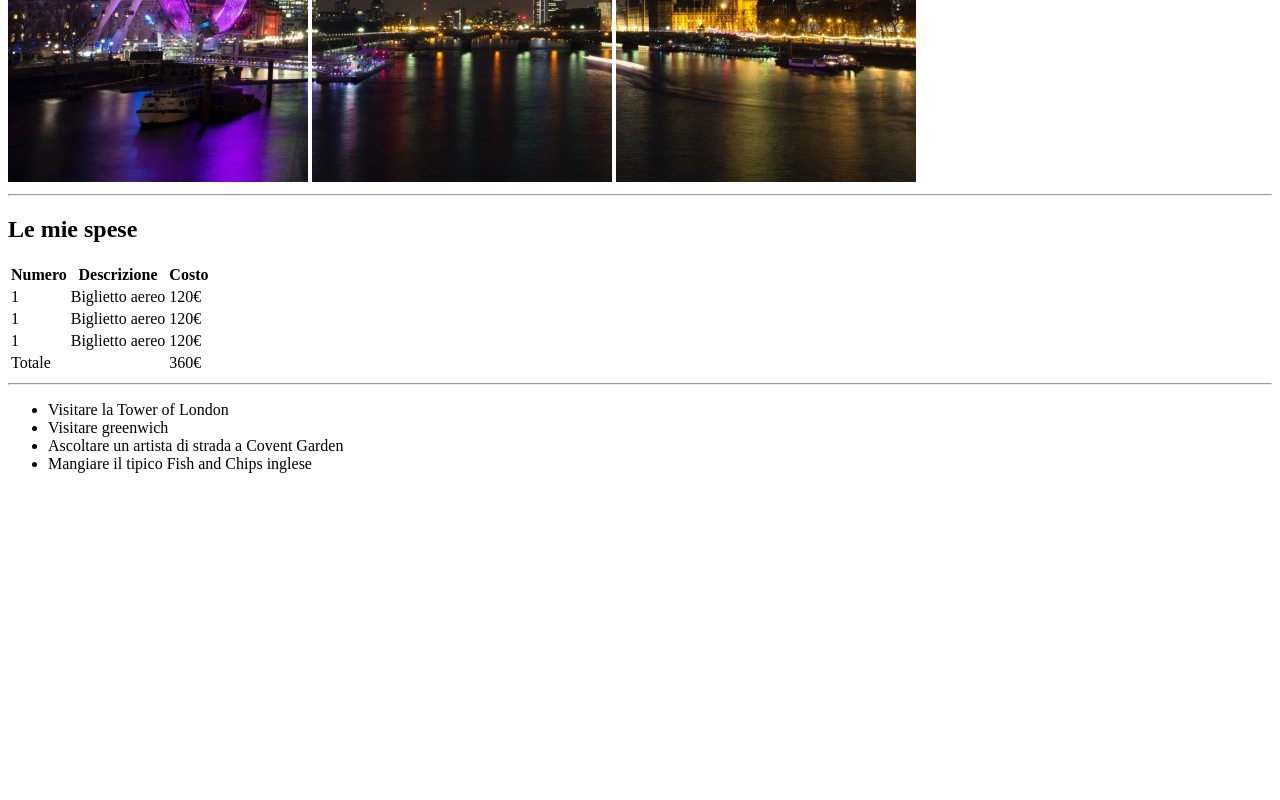
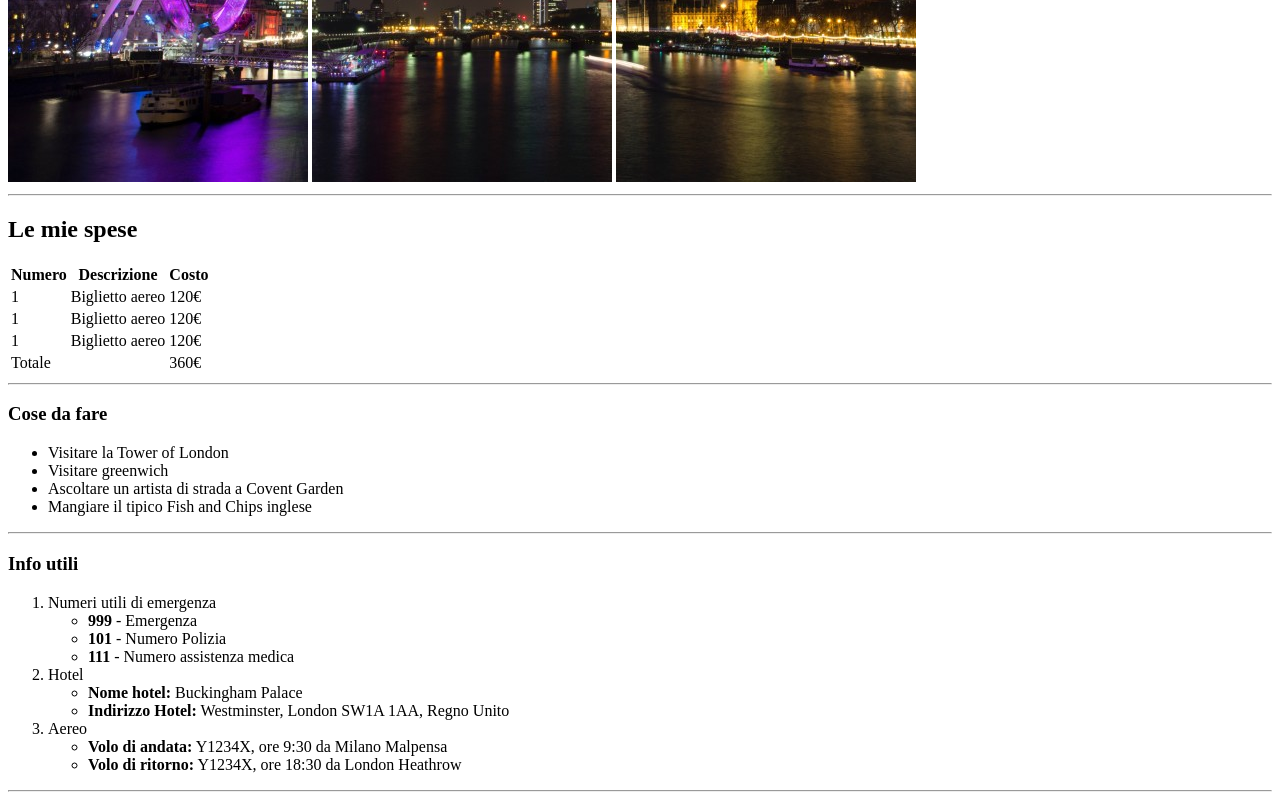
Before and after one commit to vittosba/html-london-trip, a plain HTML site: page index.html in a window 1280 px wide. Shown: the part 498-1298 px from the top of the page. Before the commit the page ends 987 px from the top, so only its background shows below. Drawn offline with Linux system fonts and the light colour scheme.

Commit message:
body modify Info utili

```diff
--- a/index.html
+++ b/index.html
@@ -70,14 +70,71 @@
 
         <!-- Cose da fare -->
         <section>
+
+            <h3>Cose da fare</h3>
+
             <ul>
                 <li>Visitare la Tower of London</li>
                 <li>Visitare greenwich</li>
                 <li>Ascoltare un artista di strada a Covent Garden</li>
                 <li>Mangiare il tipico Fish and Chips inglese</li>
             </ul>
+
+            <hr>
+
         </section>
 
+        <!-- Info utili -->
+        <section>
+
+            <h3>Info utili</h3>
+
+            <ol>
+
+                <li>
+                    Numeri utili di emergenza
+                    <ul>
+                        <li>
+                            <strong>999</strong> - Emergenza
+                        </li>
+                        <li>
+                            <strong>101</strong> - Numero Polizia
+                        </li>
+                        <li>
+                            <strong>111</strong> - Numero assistenza medica
+                        </li>
+                    </ul>
+                </li>
+
+                <li>
+                    Hotel
+                    <ul>
+                        <li>
+                            <strong>Nome hotel:</strong> Buckingham Palace
+                        </li>
+                        <li>
+                            <strong>Indirizzo Hotel:</strong> Westminster, London SW1A 1AA, Regno Unito
+                        </li>
+                    </ul>
+                </li>
+
+                <li>
+                    Aereo
+                    <ul>
+                        <li>
+                            <strong>Volo di andata:</strong> Y1234X, ore 9:30 da Milano Malpensa
+                        </li>
+                        <li>
+                            <strong>Volo di ritorno:</strong> Y1234X, ore 18:30 da London Heathrow
+                        </li>
+                    </ul>
+                </li>
+
+            </ol>
+
+            <hr>
+
+        </section>
     </body>
 
     <footer></footer>
```
